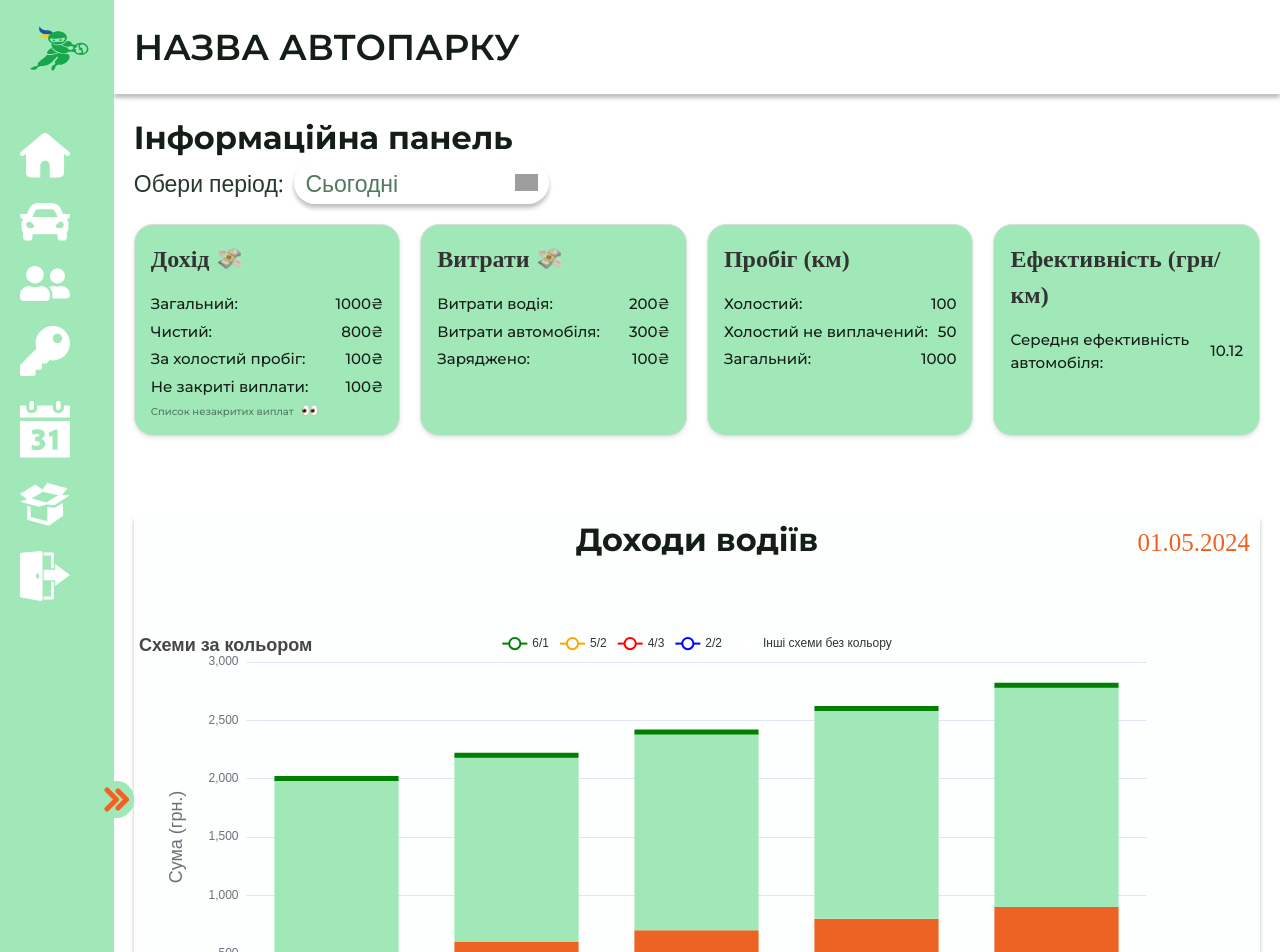
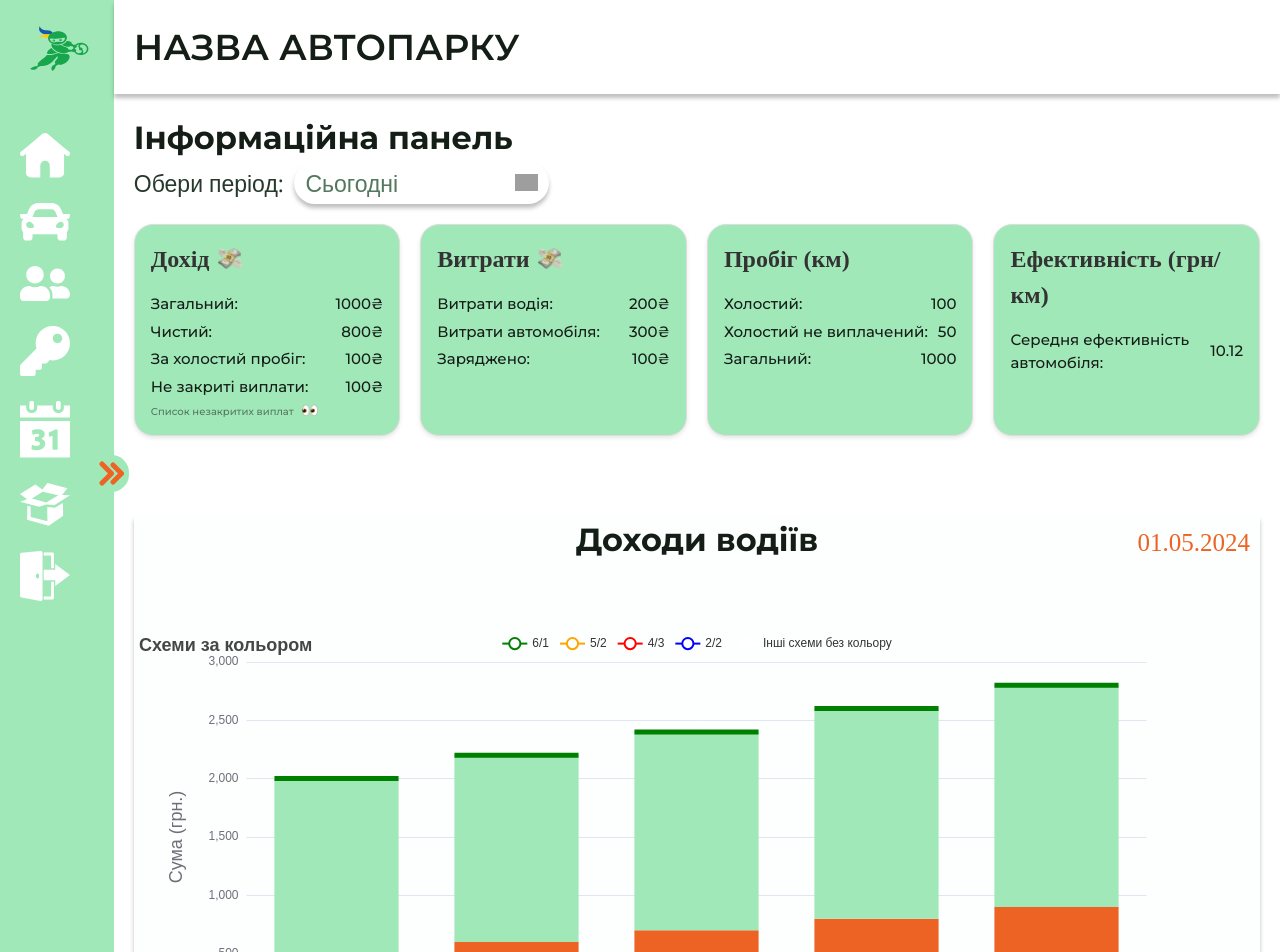
Before and after one commit to OlegBondarUA/Ninja-taxi-front, a Vue app: page /dashboard in a window 1280 px wide. Shown: the top 952 px of the page. Built offline with nearby package versions, Linux system fonts and the light colour scheme; grey boxes are pictures that could not be loaded.

Commit message:
upd dashboard sidebar

```diff
--- a/src/components/DashboardSidebar.vue
+++ b/src/components/DashboardSidebar.vue
@@ -30,6 +30,10 @@
         <img src="/images-cloud/dasboard-home-sidebar/agregators.svg" alt="agregators" class="nav-icon">
         <span v-if="!isSidebarCollapsed">Підключення агрегаторів</span>
       </router-link>
+      <button :class="['collapsing-sidebar', { 'collapsed-button': isSidebarCollapsed }]" @click="toggleSidebar">
+        <img :class="{ 'rotated': !isSidebarCollapsed }" src="/images-cloud/dasboard-home-sidebar/arrows.svg"
+          alt="arrows">
+      </button>
     </nav>
     <div class="exit-btn">
       <img v-if="isSidebarCollapsed" src="/images-cloud/dasboard-home-sidebar/exit.svg" alt="exit" class="logout-icon">
@@ -37,9 +41,6 @@
         <span>Вийти</span>
       </button>
     </div>
-      <button :class="['collapsing-sidebar', { 'collapsed-button': isSidebarCollapsed }]" @click="toggleSidebar">
-        <img :class="{ 'rotated': !isSidebarCollapsed }" src="/images-cloud/dasboard-home-sidebar/arrows.svg" alt="arrows">
-      </button>
   </div>
 </template>
 
@@ -69,7 +70,6 @@
   flex-direction: column;
   justify-content: flex-start;
   padding: 20px;
-    position: relative;
   transition: width 0.3s;
 }
 
@@ -87,6 +87,7 @@
 
 .nav {
   margin-top: 55px;
+  position: relative;
 }
 
 .nav-item {
@@ -132,8 +133,8 @@
   height: 37px;
   background: #a1e8b9;
   border: none;
-    left: 96%;
-    top: 43%;
+  left: 100%;
+  top: 55%;
   padding-right: 5px;
   display: flex;
   justify-content: flex-end;
@@ -141,7 +142,8 @@
 }
 
 .collapsing-sidebar.collapsed-button {
-    left: 87%;
+  top: 77%;
+  left: 100%;
 }
 
 a.collapsed-logo {
```
Lines whose indentation alone changed are shown as unchanged.
